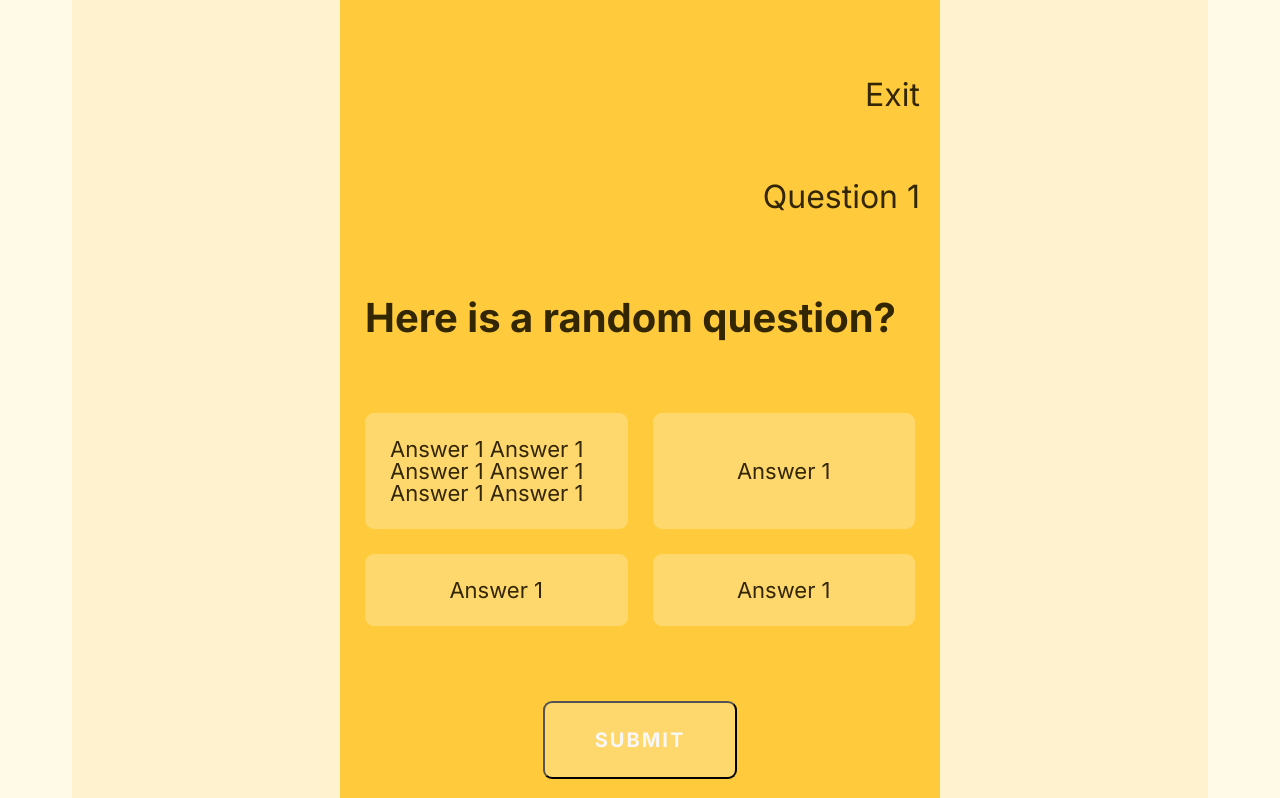
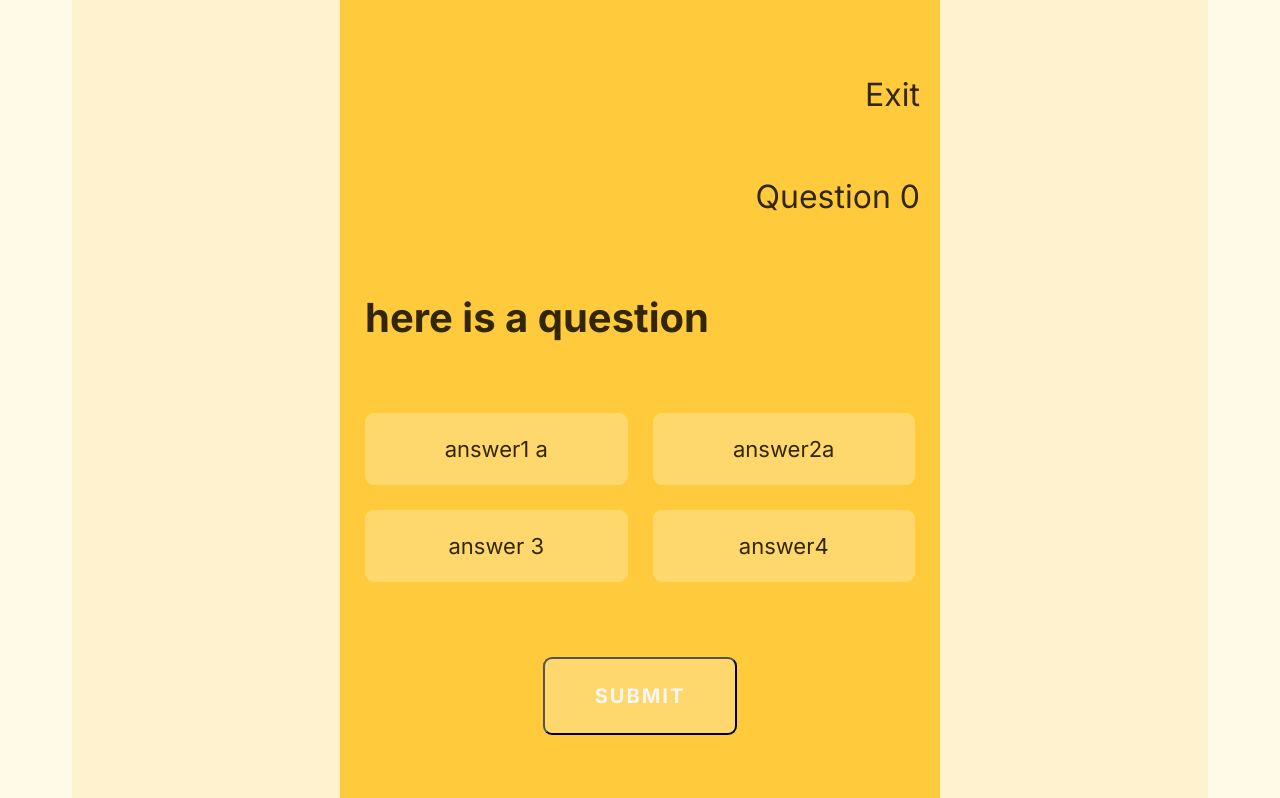
Before and after one commit to jpkanderton/bchm-quiz, a React app: page / in a window 1280 px wide. Shown: the part 855-1653 px from the top of the page. Built offline with nearby package versions, Linux system fonts and the light colour scheme.

Commit message:
adds data from content.js to distribute to props through Question.js and QuestionNumber.js

```diff
--- a/client/content.js
+++ b/client/content.js
@@ -1,12 +1,12 @@
-const questions = [
+const questionsData = [
   {
     question: "here is a question",
-    answers: ["answer1", "answer2", "answer 3", "answer4"],
+    answers: ["answer1 a", "answer2a ", "answer 3", "answer4"],
     correct: 1,
   },
   {
     question: "who is john hailey",
-    answers: ["answer1", "answer2", "answer 3", "answer4"],
+    answers: ["answer1b ", "answer2 b", "answer 3", "answer4"],
     correct: 1,
   },
   {
@@ -16,7 +16,7 @@ const questions = [
   },
   {
     question: "who is tom",
-    answers: ["answer1", "answer2", "answer 3", "answer4"],
+    answers: ["answer1 tom", "answer2 tom", "answer 3", "answer4"],
     correct: 1,
   },
   {
@@ -31,4 +31,4 @@ const questions = [
   },
 ];
 
-export default questions;
+export default questionsData;
--- a/client/src/components/App.jsx
+++ b/client/src/components/App.jsx
@@ -4,16 +4,23 @@ import HomeScreen from "./HomeScreen.jsx";
 import Question from "./Question.jsx";
 import CorrectAnswer from "./CorrectAnswer.jsx";
 import WrongAnswer from "./WrongAnswer.jsx";
+import questionsData from "../../content.js";
 
 const { useState } = React;
 
 const App = () => {
+  let name = "john";
   return (
     <div className="container">
       <HomeScreen />
-      <Question />
-      <CorrectAnswer />
-      <WrongAnswer />
+      <div className="others">
+        {questionsData.map((questionData, index) => {
+          questionData.number = index;
+          return <Question questionData={questionData} />;
+        })}
+        <CorrectAnswer />
+        <WrongAnswer />
+      </div>
     </div>
   );
 };
--- a/client/src/components/Question.jsx
+++ b/client/src/components/Question.jsx
@@ -5,29 +5,25 @@ import questions from "../../content.js";
 
 const { useState, useEffect } = React;
 
-const Question = () => {
+const Question = ({ questionData }) => {
+  console.log(questionData.question);
   return (
     <div className="section">
       <div className="section-content">
         <Exit />
-        <QuestionNumber />
+        <QuestionNumber number={questionData.number} />
         <div className="question-container">
           <div className="question-q-text">
-            <p>Here is a random question?</p>
+            <p>{questionData.question}</p>
           </div>
           <ul className="question-answers">
-            <li>
-              <p>Answer 1 Answer 1 Answer 1 Answer 1 Answer 1 Answer 1</p>
-            </li>
-            <li>
-              <p>Answer 1</p>
-            </li>
-            <li>
-              <p>Answer 1</p>
-            </li>
-            <li>
-              <p>Answer 1</p>
-            </li>
+            {questionData.answers.map((answer) => {
+              return (
+                <li>
+                  <p>{answer}</p>
+                </li>
+              );
+            })}
           </ul>
         </div>
 
--- a/client/src/components/QuestionNumber.jsx
+++ b/client/src/components/QuestionNumber.jsx
@@ -1,9 +1,9 @@
 import React from "react";
 
-const QuestionNumber = () => {
+const QuestionNumber = ({ number }) => {
   return (
     <div className="question-header">
-      <div className="question-number"> Question 1</div>
+      <div className="question-number"> Question {number}</div>
     </div>
   );
 };
--- a/public/main.css
+++ b/public/main.css
@@ -345,3 +345,9 @@ body {
 /* .wrong-answer .icon {
   background-color: #332602;
 } */
+
+/* OTHERS */
+
+.others {
+  /* display: none; */
+}
```
